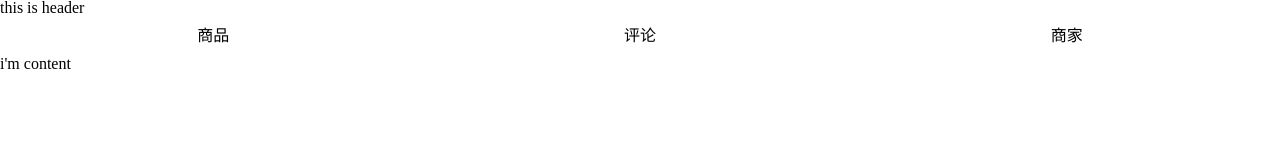
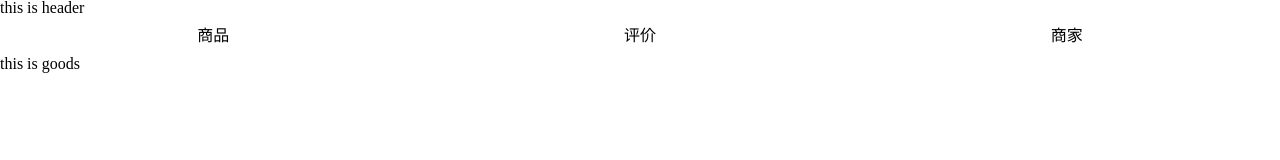
Before and after one commit to feng9217/sellApp, a Vue app: page /#/goods in a window 1280 px wide. Shown: the top 160 px of the page. Built offline with nearby package versions, Linux system fonts and the light colour scheme.

Commit message:
add vue-router of version 3.0.1

```diff
--- a/src/App.vue
+++ b/src/App.vue
@@ -2,12 +2,15 @@
   <div id="app">
     <v-header></v-header>
     <div class="tab">
-      <div class="tab-item">商品</div>
-      <div class="tab-item">评论</div>
-      <div class="tab-item">商家</div>
-    </div>
-    <div class="content">
-      i'm content
+      <router-link tag="div" class="tab-item" to="/goods">
+        <span>商品</span>
+      </router-link>
+      <router-link tag="div" class="tab-item" to="/ratings">
+        <span>评价</span>
+      </router-link>
+      <router-link tag="div" class="tab-item" to="/seller">
+        <span>商家</span>
+      </router-link>
     </div>
     <keep-alive>
       <router-view/>
--- /dev/null
+++ b/src/components/goods/goods.vue
@@ -0,0 +1,11 @@
+<template>
+  <div class="goods">
+    this is goods
+  </div>
+</template>
+
+<script type="text/javascript">
+  export default {}
+</script>
+
+<style scoped lang="stylus" rel="stylesheet/stylus"></style>
--- /dev/null
+++ b/src/components/ratings/ratings.vue
@@ -0,0 +1,11 @@
+<template>
+  <div class="ratings">
+    this is ratings
+  </div>
+</template>
+
+<script type="text/javascript">
+  export default {}
+</script>
+
+<style scoped lang="stylus" rel="stylesheet/stylus"></style>
--- /dev/null
+++ b/src/components/seller/seller.vue
@@ -0,0 +1,11 @@
+<template>
+  <div class="seller">
+    this is seller
+  </div>
+</template>
+
+<script type="text/javascript">
+  export default {}
+</script>
+
+<style scoped lang="stylus" rel="stylesheet/stylus"></style>
--- a/src/router/index.js
+++ b/src/router/index.js
@@ -1,6 +1,8 @@
 import Vue from 'vue'
 import Router from 'vue-router'
-import HelloWorld from '@/components/HelloWorld'
+import goods from '../components/goods/goods.vue'
+import ratings from '../components/ratings/ratings.vue'
+import seller from '../components/seller/seller.vue'
 
 Vue.use(Router)
 
@@ -8,8 +10,19 @@ export default new Router({
   routes: [
     {
       path: '/',
-      name: 'Hello',
-      component: HelloWorld
+      redirect: '/goods'
+    },
+    {
+      path: '/goods',
+      component: goods
+    },
+    {
+      path: '/ratings',
+      component: ratings
+    },
+    {
+      path: '/seller',
+      component: seller
     }
   ]
 })
```
